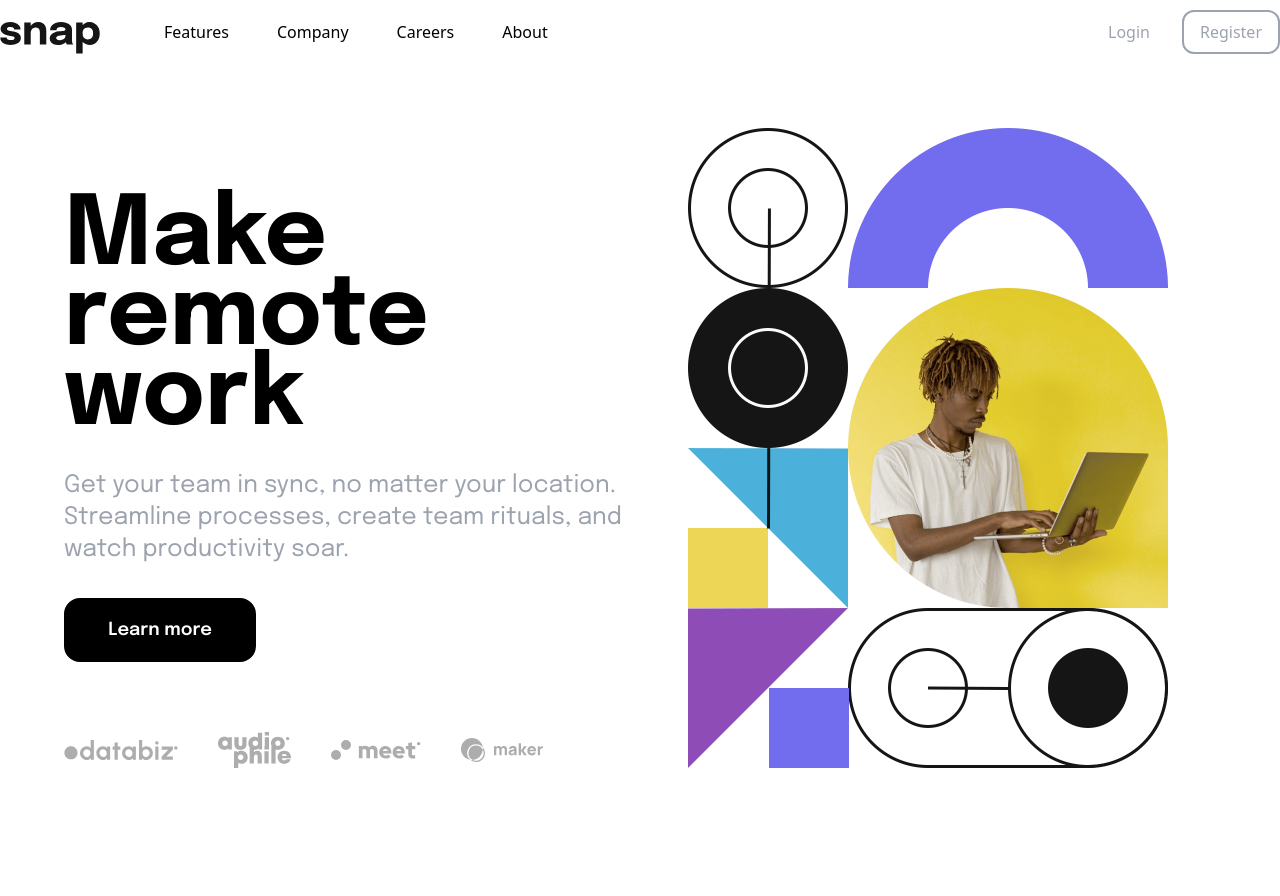
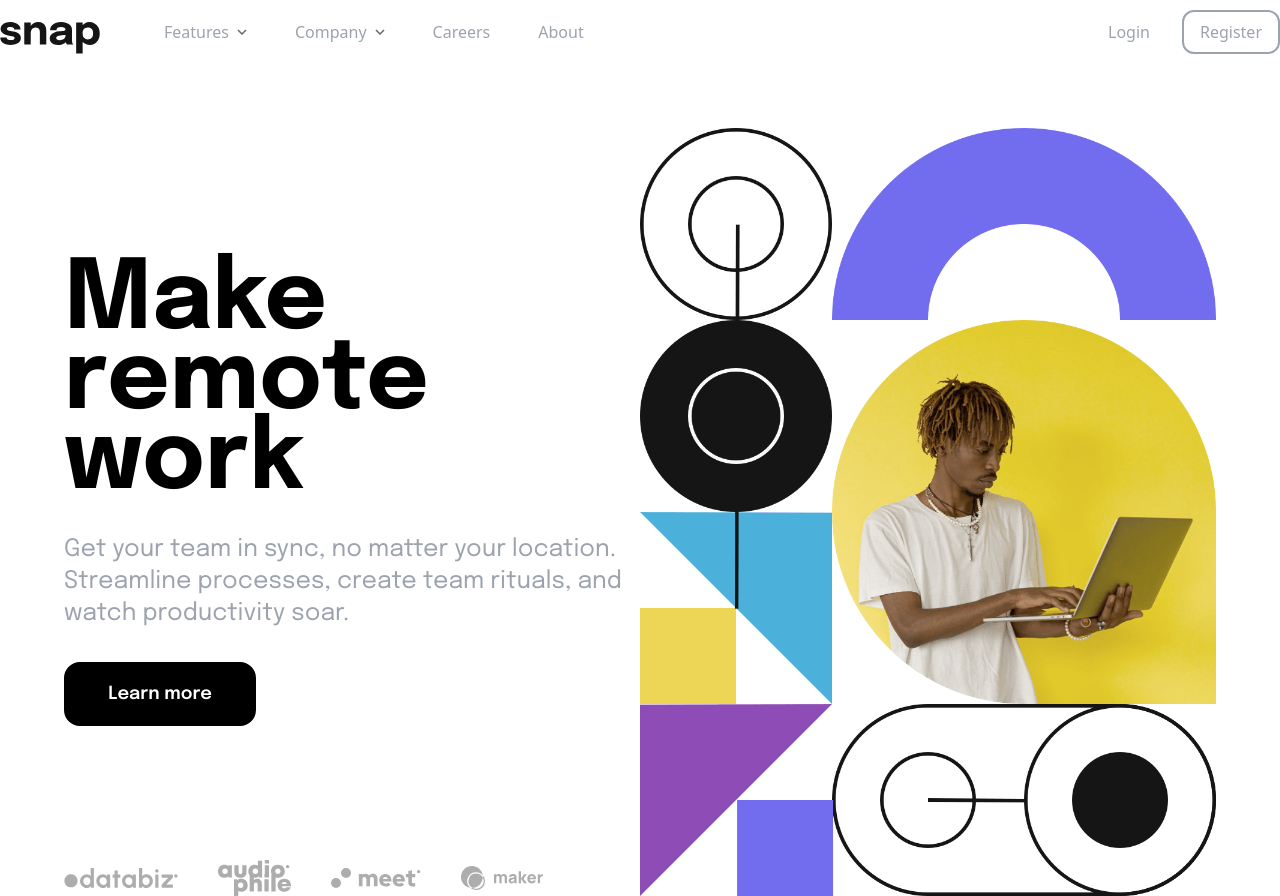
Before and after one commit to usahai/intro-dropdown-nav, a Next.js app: page / in a window 1280 px wide. Before the commit the page ends 800 px from the top, so only its background shows below. Built offline with nearby package versions, Linux system fonts and the light colour scheme.

Commit message:
[ADD] desktop view complete

```diff
--- a/src/components/Header/index.tsx
+++ b/src/components/Header/index.tsx
@@ -1,6 +1,7 @@
 import Image from 'next/image'
 import Logo from '@/assets/logo.svg'
 import Button from '@/containers/Button'
+import { CompanyMenu, FeaturesMenu } from '@/components/Menu'
 
 interface HeaderProps {}
 
@@ -10,25 +11,29 @@ const Header: React.FC<HeaderProps> = () => {
       id="nav-bar-container"
       className="mx-auto flex h-16 max-w-7xl items-center"
     >
-      <div id="logo" className="mb-[-0.75rem] mr-16">
+      <div id="logo" className="mb-[-0.75rem] mr-16 ">
         <Image src={Logo} alt="company-logo" height={32} />
       </div>
-      <div id="nav-items" className="flex grow gap-12">
-        <span id="features-dropdown">Features</span>
-        <span id="company-dropdown">Company</span>
-        <span id="careers-nav">Careers</span>
-        <span id="about-nav">About</span>
+      <div
+        id="nav-items"
+        className="flex grow gap-12 font-medium text-gray-400"
+      >
+        <FeaturesMenu />
+        <CompanyMenu />
+        <span id="careers-nav" className="cursor-pointer hover:text-gray-900">
+          Careers
+        </span>
+        <span id="about-nav" className="cursor-pointer hover:text-gray-900">
+          About
+        </span>
       </div>
       <div id="user-profile-button-group" className="flex gap-4">
-        <Button
-          onClick={() => console.log('login!')}
-          className="py-2 px-4 font-medium text-gray-400 hover:text-gray-900"
-        >
+        <Button className="duration-300" onClick={() => console.log('login!')}>
           Login
         </Button>
         <Button
           onClick={() => console.log('register!')}
-          className="border-2 border-gray-400 py-2 px-4 font-medium text-gray-400 hover:border-gray-900 hover:text-gray-900"
+          className="border-2 border-gray-400 duration-300  hover:border-gray-900"
           variant="outlined"
         >
           Register
--- /dev/null
+++ b/src/components/Menu/Company/index.module.css
@@ -0,0 +1,45 @@
+.dropbtn {
+  background-color: #04aa6d;
+  color: white;
+  padding: 16px;
+  font-size: 16px;
+  border: none;
+}
+
+.dropdownContent {
+  display: none;
+  position: absolute;
+  min-width: 160px;
+  box-shadow: 0px 8px 16px 0px rgba(0, 0, 0, 0.2);
+  z-index: 1;
+}
+
+.dropdownContent > div {
+  color: black;
+  padding: 12px 16px;
+  text-decoration: none;
+  display: block;
+  cursor: pointer;
+}
+
+.dropdownContent > div:hover {
+  background-color: #ddd;
+}
+
+.dropdownContent > div:first-child:hover {
+  border-top-left-radius: 0.375rem;
+  border-top-right-radius: 0.375rem;
+}
+
+.dropdownContent > div:last-child:hover {
+  border-bottom-left-radius: 0.375rem;
+  border-bottom-right-radius: 0.375rem;
+}
+
+.dropNavLink:hover .dropdownContent {
+  display: block;
+}
+
+.dropNavLink:hover .dropbtn {
+  background-color: #3e8e41;
+}
--- /dev/null
+++ b/src/components/Menu/Company/index.tsx
@@ -0,0 +1,41 @@
+import Image from 'next/image'
+import styles from './index.module.css'
+import clsx from 'clsx'
+
+interface CompanyMenuProps {}
+
+const CompanyMenu: React.FC<CompanyMenuProps> = () => {
+  return (
+    <div id="company-menu-btn" className={clsx(styles.dropNavLink, 'group')}>
+      <span
+        id="company-dropdown"
+        className=" relative inline-flex cursor-pointer items-center group-hover:text-gray-900"
+      >
+        <h5>Company</h5>
+        <Image
+          src={'/icon-arrow-down.svg'}
+          alt="icon-arrow-down"
+          width={20}
+          height={20}
+          className="ml-2 h-[30%] w-full duration-200 group-hover:rotate-180"
+        />
+      </span>
+      <div
+        id="company-menu-dropdown"
+        className={clsx('rounded-md bg-white', styles.dropdownContent)}
+      >
+        <div>
+          <span className="inline-flex items-center gap-4 pl-2">History</span>
+        </div>
+        <div>
+          <span className="inline-flex items-center gap-4 pl-2">Our Team</span>
+        </div>
+        <div>
+          <span className="inline-flex items-center gap-4 pl-2">Blog</span>
+        </div>
+      </div>
+    </div>
+  )
+}
+
+export default CompanyMenu
--- /dev/null
+++ b/src/components/Menu/Features/index.module.css
@@ -0,0 +1,45 @@
+.dropbtn {
+  background-color: #04aa6d;
+  color: white;
+  padding: 16px;
+  font-size: 16px;
+  border: none;
+}
+
+.dropdownContent {
+  display: none;
+  position: absolute;
+  min-width: 160px;
+  box-shadow: 0px 8px 16px 0px rgba(0, 0, 0, 0.2);
+  z-index: 1;
+}
+
+.dropdownContent > div {
+  color: black;
+  padding: 12px 16px;
+  text-decoration: none;
+  display: block;
+  cursor: pointer;
+}
+
+.dropdownContent > div:hover {
+  background-color: #ddd;
+}
+
+.dropdownContent > div:first-child:hover {
+  border-top-left-radius: 0.375rem;
+  border-top-right-radius: 0.375rem;
+}
+
+.dropdownContent > div:last-child:hover {
+  border-bottom-left-radius: 0.375rem;
+  border-bottom-right-radius: 0.375rem;
+}
+
+.dropNavLink:hover .dropdownContent {
+  display: block;
+}
+
+.dropNavLink:hover .dropbtn {
+  background-color: #3e8e41;
+}
--- /dev/null
+++ b/src/components/Menu/Features/index.tsx
@@ -0,0 +1,60 @@
+import Image from 'next/image'
+import styles from './index.module.css'
+import TodoIcon from '@/assets/icon-todo.svg'
+import CalendarsIcon from '@/assets/icon-calendar.svg'
+import RemindersIcon from '@/assets/icon-reminders.svg'
+import PlanningIcon from '@/assets/icon-planning.svg'
+import clsx from 'clsx'
+
+interface FeaturesMenuProps {}
+
+const FeaturesMenu: React.FC<FeaturesMenuProps> = () => {
+  return (
+    <div id="features-menu-btn" className={clsx(styles.dropNavLink, 'group')}>
+      <span
+        id="features-dropdown"
+        className=" relative inline-flex cursor-pointer items-center group-hover:text-gray-900"
+      >
+        <h5>Features</h5>
+        <Image
+          src={'/icon-arrow-down.svg'}
+          alt="icon-arrow-down"
+          width={20}
+          height={20}
+          className="ml-2 h-[30%] w-full duration-200 group-hover:rotate-180"
+        />
+      </span>
+      <div
+        id="features-menu-dropdown"
+        className={clsx('rounded-md bg-white', styles.dropdownContent)}
+      >
+        <div>
+          <span className="inline-flex items-center gap-4 pl-2">
+            <Image src={TodoIcon} alt="icon-todo" />
+            Todo List
+          </span>
+        </div>
+        <div>
+          <span className="inline-flex items-center gap-4 pl-2">
+            <Image src={CalendarsIcon} alt="icon-todo" />
+            Calendar
+          </span>
+        </div>
+        <div>
+          <span className="inline-flex items-center gap-4 pl-2">
+            <Image src={RemindersIcon} alt="icon-todo" />
+            Reminders
+          </span>
+        </div>
+        <div>
+          <span className="inline-flex items-center gap-4 pl-2">
+            <Image src={PlanningIcon} alt="icon-todo" />
+            Planning
+          </span>
+        </div>
+      </div>
+    </div>
+  )
+}
+
+export default FeaturesMenu
--- /dev/null
+++ b/src/components/Menu/index.tsx
@@ -0,0 +1,4 @@
+import FeaturesMenu from './Features'
+import CompanyMenu from './Company'
+
+export { FeaturesMenu, CompanyMenu }
--- a/src/containers/Button/index.tsx
+++ b/src/containers/Button/index.tsx
@@ -18,11 +18,15 @@ const Button: React.FC<ButtonProps> = ({
 }) => (
   <button
     id={id}
-    className={clsx('', className, {
-      ['rounded-xl border border-black']: variant === 'outlined',
-      ['w-[12rem] rounded-2xl border-2 border-solid border-black bg-black p-4 text-lg font-semibold text-white duration-500 hover:bg-white hover:text-black']:
-        variant === 'filled',
-    })}
+    className={clsx(
+      className,
+      {
+        ['rounded-xl border border-black']: variant === 'outlined',
+        ['w-[12rem] rounded-2xl border-2 border-solid border-black bg-black !p-4 text-lg font-semibold !text-white duration-500 hover:bg-white hover:!text-black']:
+          variant === 'filled',
+      },
+      'py-2 px-4 font-medium text-gray-400 hover:text-gray-900',
+    )}
     onClick={onClick}
   >
     {children}
--- a/src/containers/HomePage/index.tsx
+++ b/src/containers/HomePage/index.tsx
@@ -18,7 +18,7 @@ const HomePage: React.FC<HomePageProps> = (props) => {
       id="home-container"
       className=" mt-16 flex flex-row-reverse md:flex-row"
     >
-      <div id="details-lhs-container" className="flex h-[80vh] w-1/2 flex-col">
+      <div id="details-lhs-container" className="flex h-[48rem] w-1/2 flex-col">
         <div
           id="details-interactive"
           className="flex grow flex-col justify-center gap-8 "
@@ -50,7 +50,7 @@ const HomePage: React.FC<HomePageProps> = (props) => {
         </div>
       </div>
 
-      <div id="image-rhs-container" className="relative h-[80vh] w-1/2">
+      <div id="image-rhs-container" className="relative h-[48rem] w-1/2">
         <Image
           src={HeroDesktop}
           alt="Hero"
```
Also changed, not shown: public/icon-arrow-down.svg (added), 1 other file (tests, documents, lock files or other folders).
